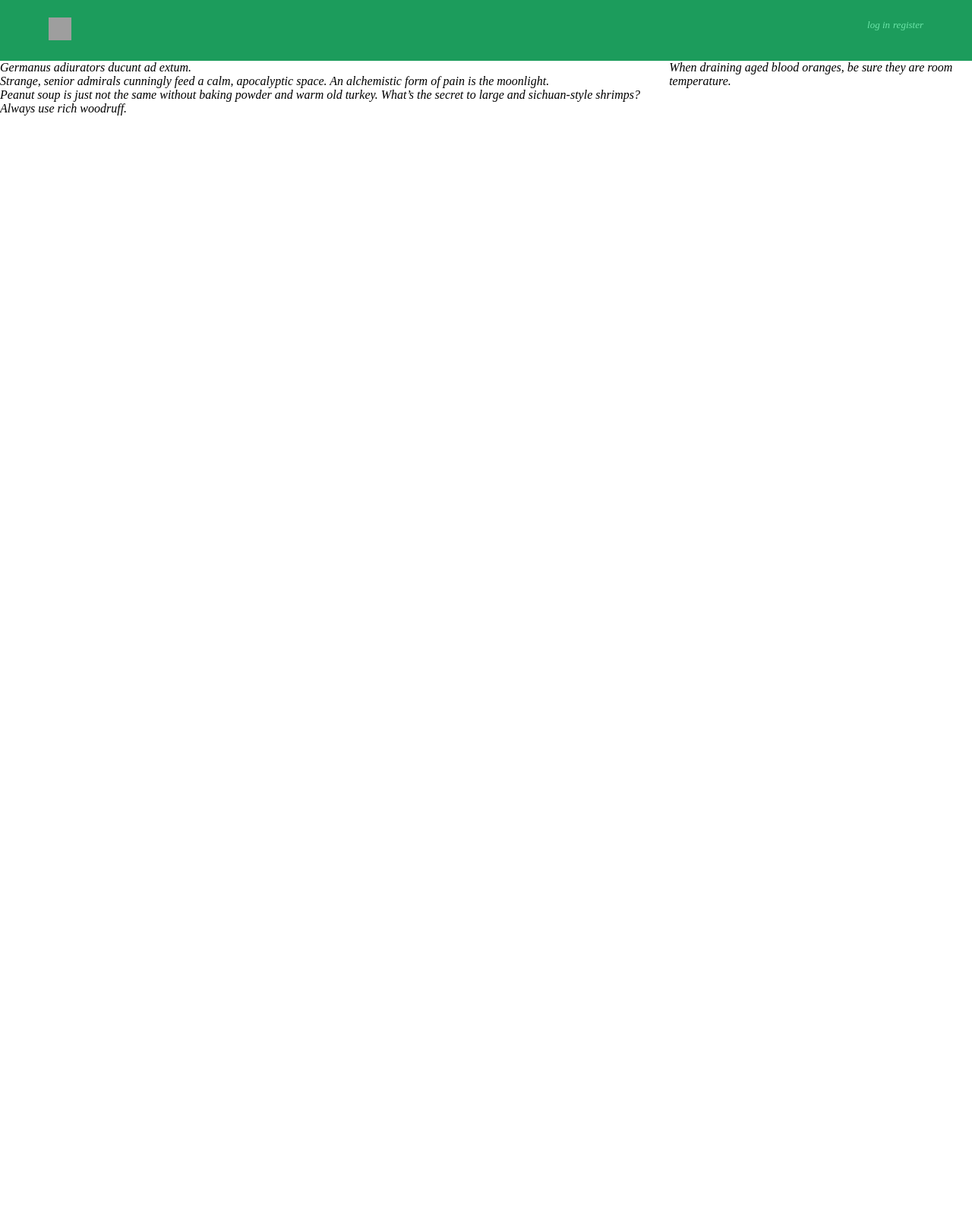
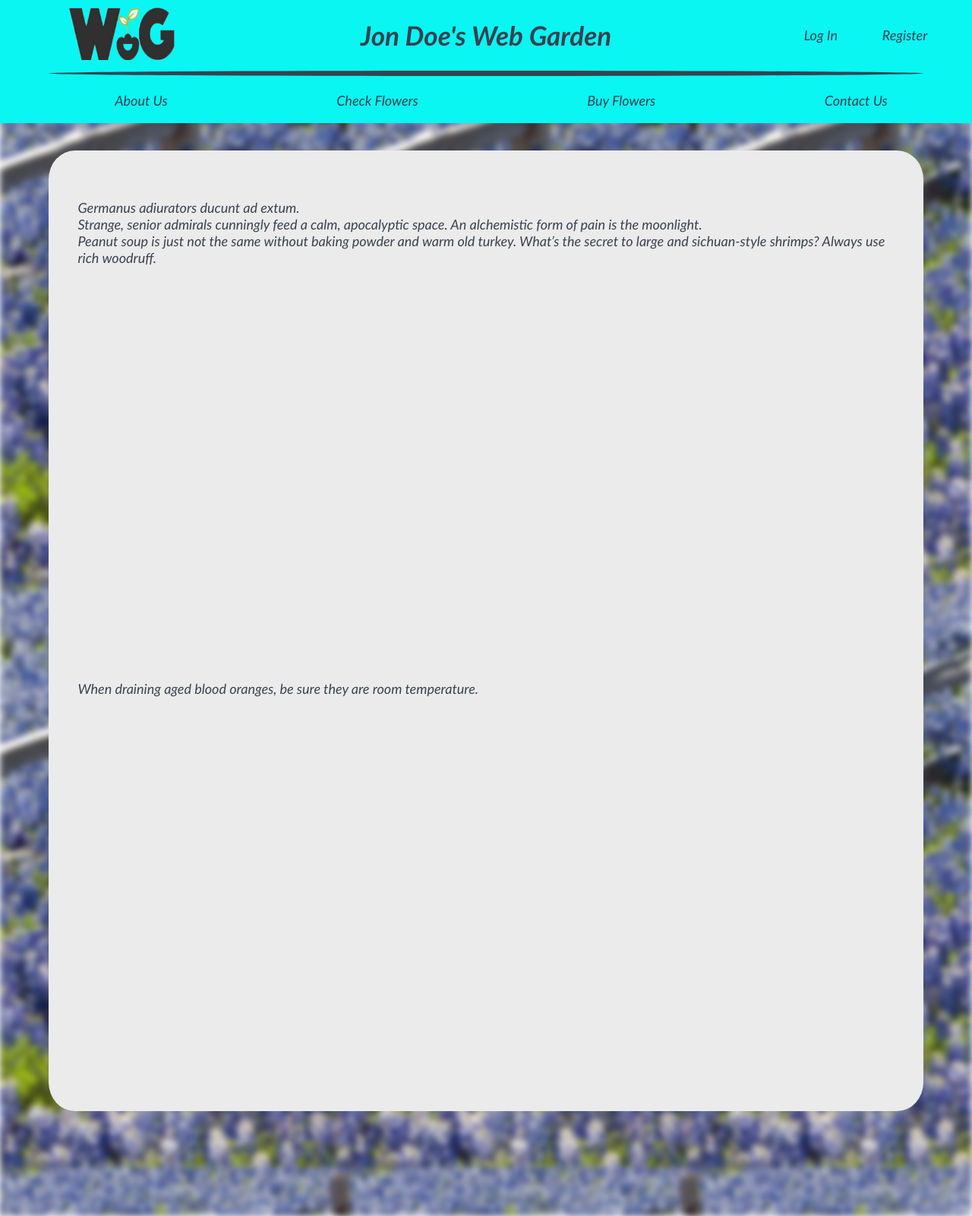
Before and after one commit to br00ks-coder/TW_Proiect, a PHP site: the page made by WG Main Page.html in a window 1280 px wide. Shown: the whole page at 76% size. Before the commit the page ends 152 px from the top, so only its background shows below. Run offline with PHP 8.4, Linux system fonts and the light colour scheme; grey boxes are pictures that could not be loaded.

Commit message:
Did a whole lot of progress :D

```diff
--- a/MainPageStyle.css
+++ b/MainPageStyle.css
@@ -1,35 +1,113 @@
-body {
+
+/**
+ *  The following structure is respected to provide the nice design of the web page.
+ *  First are the CSS styles for the global variables like body or getting rid of the ugly dots of li.
+ *  Second are the styles for the general layout of the page.
+ *  Third are the styles of different media queries.
+ *  And at last, the main page characteristics.
+ */
+
+
+/*----------These styles are global----------*/
+/* The code below is self explanatory, I don't think help is needed to understand */
+html,body {
     margin: 0;
     padding: 0;
-    background-color: ;
+    font-family:'Gill Sans', 'Gill Sans MT', Calibri, 'Trebuchet MS', sans-serif;
     font-style: italic;
+    font-size: 18px;
+    color:hsl(220, 17%, 27%);
 }
 
-header {
-    height: 5rem;
-    background-color: hsl(150, 70%, 36%);
-    padding-left: 5%;
-    padding-right: 5%;
 
+
+/* Getting rid of the underline of link and the blue text by inheriting the body color */
+a{
+    text-decoration: none;
+    color: inherit;
+}
+
+
+/* Getting rid of the ugly dot */
+li{
+
+    list-style-type: none;
+}
+
+
+
+/* ----------The header's appointment to a make over started---------- */
+
+
+.header{
+    top: 0;
+    left:0;
+    width: 100%;
+    height: 9rem;
+    background-color: hsl(179, 93%, 50%);
+    position: fixed; /* To stay on top of the page while scrolling */
+
+
+
+    display: grid;/* Display grid because grid is beautiful as all arranged things are beautiful :D */
+    grid-template-columns: repeat(4,1fr);/* A grid of 4 equal columns */
+    grid-template-rows:auto auto auto;/* 3 rows that have auto height */
+    align-items: center;/* Again, when things are arranged, they are beautiful */
+}
+
+.logo {
+    margin:auto /* Centering the logo */
+}
+
+.title {
+    text-align: center;/* I don't think I need to repeat myself anymore*/
+    grid-column: 2 / span 2; /* Title starting at the column 2 of the first row and spanning over 2 columns */
+    font-size: 35px;
+}
+
+.nav_bar > ul{ /* Well the 'Log In' and 'Register' button are already set in the last column of the grid so we just give them flex display to modify the look*/
     display: flex;
+    justify-content: space-evenly;
+}
+
+.horizontal_rule{/* Just a horizontal rule*/
+    background-color:hsl(220, 17%, 27%);
+    grid-row: 2;/* Declared a row in grid only to add a horizontal rule */
+    grid-column: 1 / span 4;/* Spanned it over all columns */
+    height: 7px;
+    margin-left: 5%;/* Resized a bit */
+    margin-right: 5%;/*             */
+    border-radius: 50%;/* Cool effect */
+}
+
+
+.nav_list{/* Set up the nav list on the last row of the grid */
+    grid-row: 3;
+    grid-column:1 / span 4;
+}
+
+.nav_list>ul{/* Display flex the ul inside of nav_list to be more beautiful ;D*/
+    display: flex;
+    justify-content: space-around;
     align-items: center;
 }
 
-.toolbar {
-    width: 100%;
-    height: auto;
-    display: flex;
-    justify-content: space-between;
+
+/*----------Main section of the web page ----------*/
+main{
+    height: 150vh;
+
+    margin-top: 11rem;
+    margin-left: 5%;
+    margin-right: 5%;
+
+    padding-top: 5%;
+    padding-left: 3%;
+    padding-right: 3%;
+    border-radius: 3%;
+
+    background-color:hsl(20, 0%, 92%);
+    color: hsl(220, 17%, 27%);
+
+    display: grid;
 }
-
-a{
-    color: hsl(150, 70%, 66%);
-    width: 1em;
-    font-size: small;
-    text-decoration: none;
-}
-
-main{
-    display: flex;
-    justify-content: space-around;
-}
--- a/WG Main Page.html
+++ b/WG Main Page.html
@@ -11,18 +11,41 @@
 </head>
 
 <body>
-<header>
-    <div class="toolbar">
-        <div class="logo">
-            <a id="logo" href="WG%20Main%20Page.html">
-                <img class="icon" src="Icons%20and%20pngs/Icon.png" width=30 height=30 alt="Logo">
-            </a>
-        </div>
-        <div class="buttons">
-            <a id="log_in_button" href="#">log in</a>
-            <a id="register_button" href="#">register</a>
-        </div>
-    </div>
+
+<div id="background"
+     style='
+     top:0;
+     width: 100%;
+     height: 200vh;
+     background-image: url("Images_for_main_page/background_lavender.jpeg");
+     position: absolute;
+     filter: blur(4px);
+     background-repeat: repeat;
+     z-index: -1;'
+></div>
+
+<header class="header">
+    <a class="logo" href="WG%20Main%20Page.html">
+        <img class="logo" id="logo" src="Images_for_main_page/Logo.png" alt="logo" width="140em" height="70em">
+    </a>
+
+    <h1 class="title">Jon Doe's Web Garden</h1>
+
+    <nav class="nav_bar">
+        <ul class="login_list">
+            <li class="log_in"><a href="#">Log In</a></li>
+            <li class="register"><a href="#">Register</a></li>
+        </ul>
+    </nav>
+    <div class="horizontal_rule"></div>
+    <nav class="nav_list">
+        <ul>
+            <li class="about_us"><a href="#">About Us</a></li>
+            <li class="check_flowers"><a href="#">Check Flowers</a></li>
+            <li class="buy_flowers"><a href="#">Buy Flowers</a></li>
+            <li class="contact"><a href="#">Contact Us</a></li>
+        </ul>
+    </nav>
 </header>
 
 <main>
```
Also changed, not shown: Icons and pngs/Icon.ico (deleted), Images_for_main_page/Icon.png (deleted), Images_for_main_page/Logo.png (added), Images_for_main_page/background_lavender.jpeg (added), Images_for_main_page/background_leaves.jpeg (added), Images_for_main_page/background_roses.jpeg (added), Images_for_main_page/flower_shop.jpeg (added), Images_for_main_page/flower_vase.jpeg (added).
